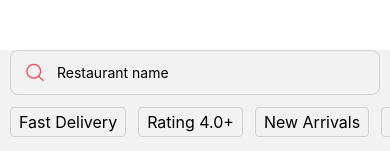
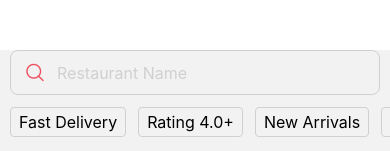
Before and after one commit to rituraj-pritish/fudo, a React Native app: screen / in a window 390 px wide. Shown: the top 151 px of the page. Built offline with nearby package versions, Linux system fonts and the light colour scheme.

Commit message:
search results

```diff
--- a/App.tsx
+++ b/App.tsx
@@ -4,8 +4,10 @@ import { QueryClient, QueryClientProvider } from '@tanstack/react-query'
 import { StyleSheet, View } from 'react-native'
 
 import screens from './src/constants/screens'
+import theme from './src/constants/theme'
 import { Home } from './src/screens'
 import Restaurant from './src/screens/Restaurant'
+import Search from './src/screens/Search'
 
 const queryClient = new QueryClient()
 
@@ -21,6 +23,7 @@ const Navigator = () => {
     >
       <Stack.Screen name={screens.home} component={Home} />
       <Stack.Screen name={screens.restaurant} component={Restaurant} />
+      <Stack.Screen name={screens.search} component={Search} />
     </Stack.Navigator>
   )
 }
@@ -40,7 +43,7 @@ export default function App() {
 const styles = StyleSheet.create({
   container: {
     flex: 1,
-    backgroundColor: '#fff',
+    backgroundColor: theme.white,
     paddingTop: 50
   }
 })
--- a/src/components/BottomModal/index.tsx
+++ b/src/components/BottomModal/index.tsx
@@ -69,6 +69,7 @@ const styles = StyleSheet.create({
     top: -56
   },
   view: {
+    backgroundColor: theme.white,
     width: '100%',
     padding: 10,
     paddingBottom: 16
--- a/src/constants/screens.ts
+++ b/src/constants/screens.ts
@@ -1,4 +1,5 @@
 export default {
   home: 'HOME',
-  restaurant: 'RESTAURANT'
+  restaurant: 'RESTAURANT',
+  search: 'SEARCH'
 }
--- a/src/screens/Home/Header/index.tsx
+++ b/src/screens/Home/Header/index.tsx
@@ -7,7 +7,7 @@ import SearchBar from '../SearchBar'
 const Header = () => {
   return (
     <View style={styles.wrapper}>
-      <SearchBar />
+      <SearchBar forHome />
       <Filters />
     </View>
   )
--- a/src/screens/Home/SearchBar/index.tsx
+++ b/src/screens/Home/SearchBar/index.tsx
@@ -1,21 +1,53 @@
-import { AntDesign } from '@expo/vector-icons'
+import { AntDesign, Entypo } from '@expo/vector-icons'
+import { useNavigation } from '@react-navigation/native'
 import React from 'react'
-import { StyleSheet, TextInput, View } from 'react-native'
+import { Pressable, StyleSheet, TextInput, TouchableOpacity, View } from 'react-native'
 
+import { Body } from '../../../atoms'
+import screens from '../../../constants/screens'
 import theme from '../../../constants/theme'
 
-const SearchBar = () => {
+type Props = {
+  forHome?: boolean
+  onChange?: VoidFunction
+}
+
+const SearchBar = ({ forHome = false, onChange }: Props) => {
+  const navigation = useNavigation()
+  const WrapperComponent = forHome ? Pressable : View
+  const icon = forHome ? (
+    <AntDesign style={styles.icon} name="search1" color={theme.radicalRed} size={20} />
+  ) : (
+    <TouchableOpacity style={styles.icon} onPress={navigation.goBack}>
+      <Entypo name="chevron-thin-left" color={theme.radicalRed} size={20} />
+    </TouchableOpacity>
+  )
   return (
-    <View style={styles.inputWrapper}>
-      <AntDesign name="search1" color={theme.radicalRed} size={20} style={styles.searchIcon}/>
-      <TextInput placeholder='Restaurant name' selectionColor={theme.silver} style={styles.input} />
-    </View>
+    <WrapperComponent
+      style={styles.inputWrapper}
+      onPress={() => forHome && navigation.navigate(screens.search)}
+    >
+      {icon}
+      {forHome ? (
+        <Body level={1} style={styles.placeholder}>
+          Restaurant Name
+        </Body>
+      ) : (
+        <TextInput
+          placeholder="Restaurant name"
+          selectionColor={theme.silver}
+          style={styles.input}
+          onChangeText={onChange}
+        />
+      )}
+    </WrapperComponent>
   )
 }
 
 const styles = StyleSheet.create({
   inputWrapper: {
     flexDirection: 'row',
+    alignItems: 'center',
     borderWidth: 1,
     borderColor: theme.silver,
     paddingVertical: 10,
@@ -24,8 +56,11 @@ const styles = StyleSheet.create({
     fontSize: 16,
     borderRadius: 8
   },
-  searchIcon: {
-    marginRight: 12,
+  placeholder: {
+    color: theme.silver
+  },
+  icon: {
+    marginRight: 12
   },
   input: {
     flexGrow: 1
--- a/src/screens/Home/api.ts
+++ b/src/screens/Home/api.ts
@@ -2,8 +2,9 @@ import { dummyApi } from '../../core/api'
 import { restaurants } from './mock'
 import { Restaurant } from './types'
 
-export const getRestaurants = () =>
-  dummyApi<Restaurant[]>(restaurants, 1000)
+export const getRestaurants = () => {
+  return dummyApi<Restaurant[]>(restaurants, 1000)
+}
 
 export const getSearchedRestaurants = (searchQuery: string) => {
   const results = restaurants.filter(({ name }) => name.toLowerCase().includes(searchQuery.toLowerCase()))
--- a/src/screens/Home/index.tsx
+++ b/src/screens/Home/index.tsx
@@ -14,7 +14,7 @@ const Home = () => {
 
   return (
     <View style={styles.homeScreen}>
-      <Header />
+      <Header/>
       {isLoading ? (
         <View style={styles.spinnerWrapper}>
           <ActivityIndicator size="large" color={theme.radicalRed} />
--- a/src/screens/Home/mock.ts
+++ b/src/screens/Home/mock.ts
@@ -10,7 +10,8 @@ export const restaurants = [
     recentlyPlaced: 1945,
     distance: 7,
     deliveryTime: 43,
-    image: 'https://static.tweaktown.com/news/6/4/64918_01_intel-core-i9-9900kfc-spotted-winner-cpu-dinner.jpg'
+    image: 'https://static.tweaktown.com/news/6/4/64918_01_intel-core-i9-9900kfc-spotted-winner-cpu-dinner.jpg',
+    logo: 'https://upload.wikimedia.org/wikipedia/en/thumb/b/bf/KFC_logo.svg/1200px-KFC_logo.svg.png'
   },
   {
     id: 2,
@@ -23,7 +24,8 @@ export const restaurants = [
     recentlyPlaced: 200,
     distance: 4,
     deliveryTime: 30,
-    image: 'https://img.theweek.in/content/dam/week/news/biz-tech/images/2018/4/3/dominos-pizza.jpg'
+    image: 'https://img.theweek.in/content/dam/week/news/biz-tech/images/2018/4/3/dominos-pizza.jpg',
+    logo: 'https://upload.wikimedia.org/wikipedia/commons/thumb/7/74/Dominos_pizza_logo.svg/1200px-Dominos_pizza_logo.svg.png'
   },
   {
     id: 3,
@@ -36,7 +38,8 @@ export const restaurants = [
     recentlyPlaced: null,
     distance: 10,
     deliveryTime: 45,
-    image: 'https://media.timeout.com/images/105757031/image.jpg'
+    image: 'https://media.timeout.com/images/105757031/image.jpg',
+    logo: 'https://www.pngitem.com/pimgs/m/20-202186_subway-14-0-0-0-icon-transparent-subway.png'
   },
   {
     id: 4,
@@ -49,6 +52,7 @@ export const restaurants = [
     recentlyPlaced: null,
     distance: 2,
     deliveryTime: 30,
-    image: 'https://res.cloudinary.com/swiggy/image/upload/fl_lossy,f_auto,q_auto,w_508,h_320,c_fill/b8wv4ertachzmmfkugjw'
+    image: 'https://res.cloudinary.com/swiggy/image/upload/fl_lossy,f_auto,q_auto,w_508,h_320,c_fill/b8wv4ertachzmmfkugjw',
+    logo: 'https://1000logos.net/wp-content/uploads/2016/10/Burger-King_Logo.png'
   }
 ]
--- a/src/screens/Home/types.ts
+++ b/src/screens/Home/types.ts
@@ -7,7 +7,8 @@ export type Restaurant = {
   forOne: number
   distance: number
   deliveryTime: number
-  image: string
   rating: number
   recentlyPlaced: number
+  image: string
+  logo: string
 }
--- /dev/null
+++ b/src/screens/Search/SearchResult/index.tsx
@@ -0,0 +1,36 @@
+import { useNavigation } from '@react-navigation/native'
+import React from 'react'
+import { Image, Pressable, StyleSheet } from 'react-native'
+
+import { Body } from '../../../atoms'
+import screens from '../../../constants/screens'
+import theme from '../../../constants/theme'
+import { Restaurant } from '../../Home/types'
+
+const SearchResult = ({ logo, name }: Restaurant) => {
+  const navigation = useNavigation()
+  return (
+    <Pressable style={styles.wrapper} onPress={() => navigation.navigate(screens.restaurant)}>
+      <Image style={styles.logo} source={{ uri: logo }}/>
+      <Body level={1}>{name}</Body>
+    </Pressable>
+  )
+}
+
+const styles = StyleSheet.create({
+  wrapper: {
+    flexDirection: 'row',
+    alignItems: 'center',
+    marginBottom: 16
+  },
+  logo: {
+    borderWidth: 1,
+    borderColor: theme.silver,
+    borderRadius: 4,
+    width: 32,
+    height: 32,
+    marginRight: 12
+  }
+})
+
+export default SearchResult
--- /dev/null
+++ b/src/screens/Search/index.tsx
@@ -0,0 +1,36 @@
+import { useQuery } from '@tanstack/react-query'
+import React, { useEffect, useState } from 'react'
+import { StyleSheet, View } from 'react-native'
+
+import debounce from '../../utils/debounce'
+import SearchBar from '../Home/SearchBar'
+import { getSearchedRestaurants } from '../Home/api'
+import SearchResult from './SearchResult'
+
+const Search = () => {
+  const [query, setQuery] = useState('')
+  const { data, refetch } = useQuery(['search', query], () => getSearchedRestaurants(query), {
+    enabled: false
+  })
+
+  useEffect(() => {
+    if (query) refetch()
+  }, [query])
+
+  return (
+    <View style={styles.wrapper}>
+      <SearchBar onChange={debounce(setQuery, 300)} />
+      {data?.map((item) => (
+        <SearchResult key={item.id} {...item}/>
+      ))}
+    </View>
+  )
+}
+
+const styles = StyleSheet.create({
+  wrapper: {
+    paddingHorizontal: 10
+  }
+})
+
+export default Search
--- /dev/null
+++ b/src/utils/debounce.ts
@@ -0,0 +1,9 @@
+export default (callback, wait) => {
+  let timeoutId = null
+  return (...args) => {
+    window.clearTimeout(timeoutId)
+    timeoutId = window.setTimeout(() => {
+      callback.apply(null, args)
+    }, wait)
+  }
+}
```
